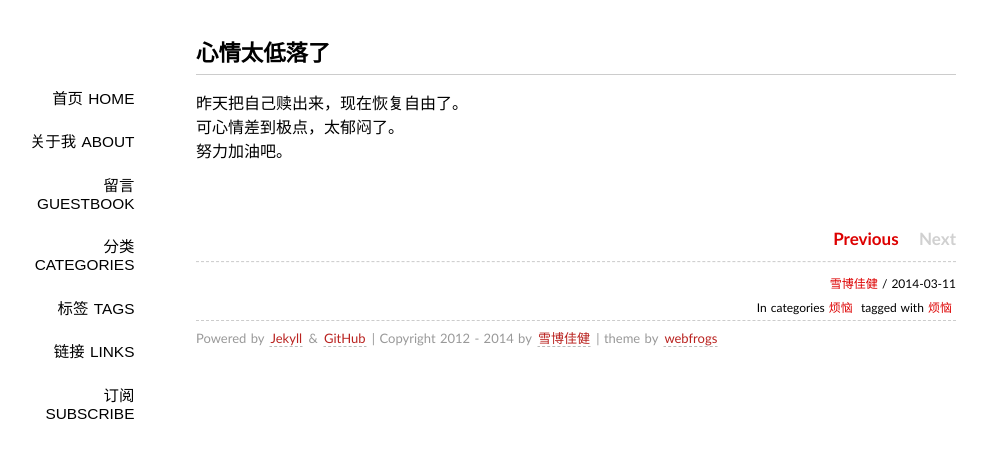
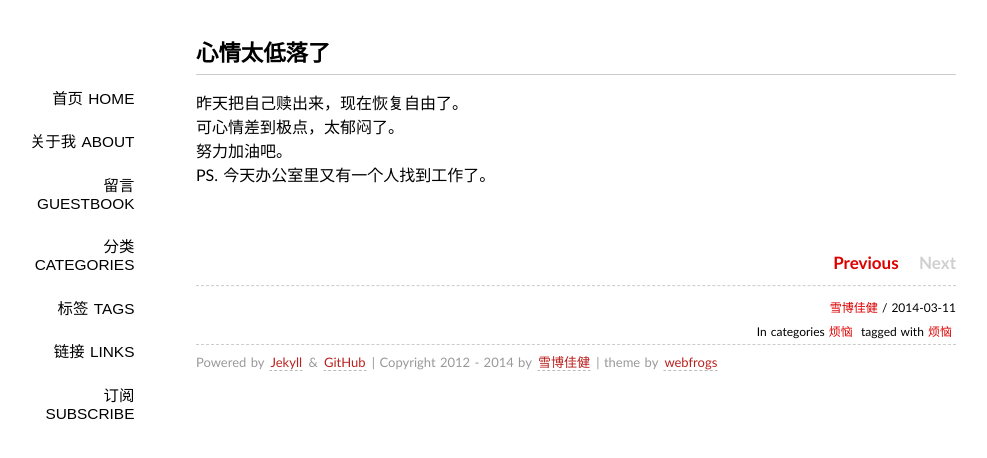
Before and after one commit to Successor/bigyuki.github.com, a Jekyll site: the page built from _posts/2014-03-11-Protocol.md, in a window 1280 px wide. Shown: the top 458 px of the page, without its empty margins (144-1131 px from the left). Built offline with Jekyll 4.4.1, drawn with Linux system fonts in a browser that asks for light colours; Markdown is read by kramdown in place of the engine named in the settings; comment, search, counter and statistics services are not loaded.

Commit message:
Update 2014-03-11-Protocol.md

```diff
--- a/_posts/2014-03-11-Protocol.md
+++ b/_posts/2014-03-11-Protocol.md
@@ -6,4 +6,4 @@ category: 烦恼
 tags: [烦恼]
 ---
 
-昨天把自己赎出来，现在恢复自由了。<br/>可心情差到极点，太郁闷了。<br/>努力加油吧。
+昨天把自己赎出来，现在恢复自由了。<br/>可心情差到极点，太郁闷了。<br/>努力加油吧。<br/>PS. 今天办公室里又有一个人找到工作了。
```
